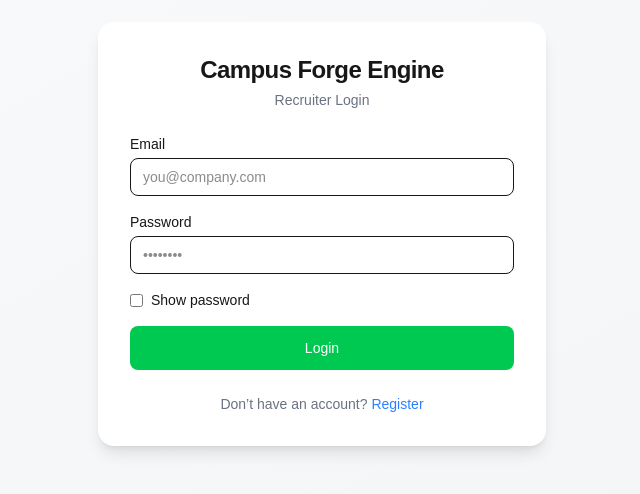
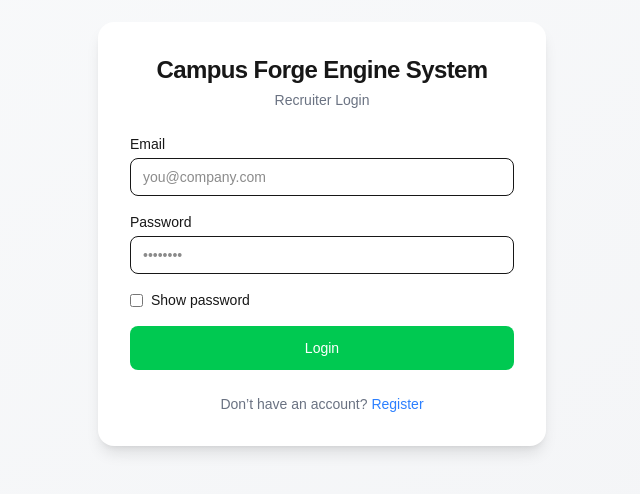
Before and after one commit to athulcoder/CAMPUSFORGE-ENGINE, a Next.js app in the folder frontend/: page /login in a window 1280 px wide. Shown: the part 166-660 px from the top of the page, without its empty margins (318-958 px from the left). Built offline with nearby package versions, Linux system fonts and the light colour scheme.

Commit message:
update title in LoginPage component to 'Campus Forge Engine System'

```diff
--- a/frontend/app/(auth)/login/page.jsx
+++ b/frontend/app/(auth)/login/page.jsx
@@ -43,7 +43,7 @@ export default function LoginPage() {
     <div className="flex min-h-screen items-center justify-center bg-linear-to-br from-gray-50 to-gray-100">
       <div className="w-full max-w-md rounded-2xl bg-white p-8 shadow-lg animate-fadeIn">
         <h1 className="mb-1 text-center text-2xl font-semibold tracking-tight">
-          Campus Forge Engine
+          Campus Forge Engine System
         </h1>
         <p className="mb-6 text-center text-sm text-gray-500">
           Recruiter Login
```
